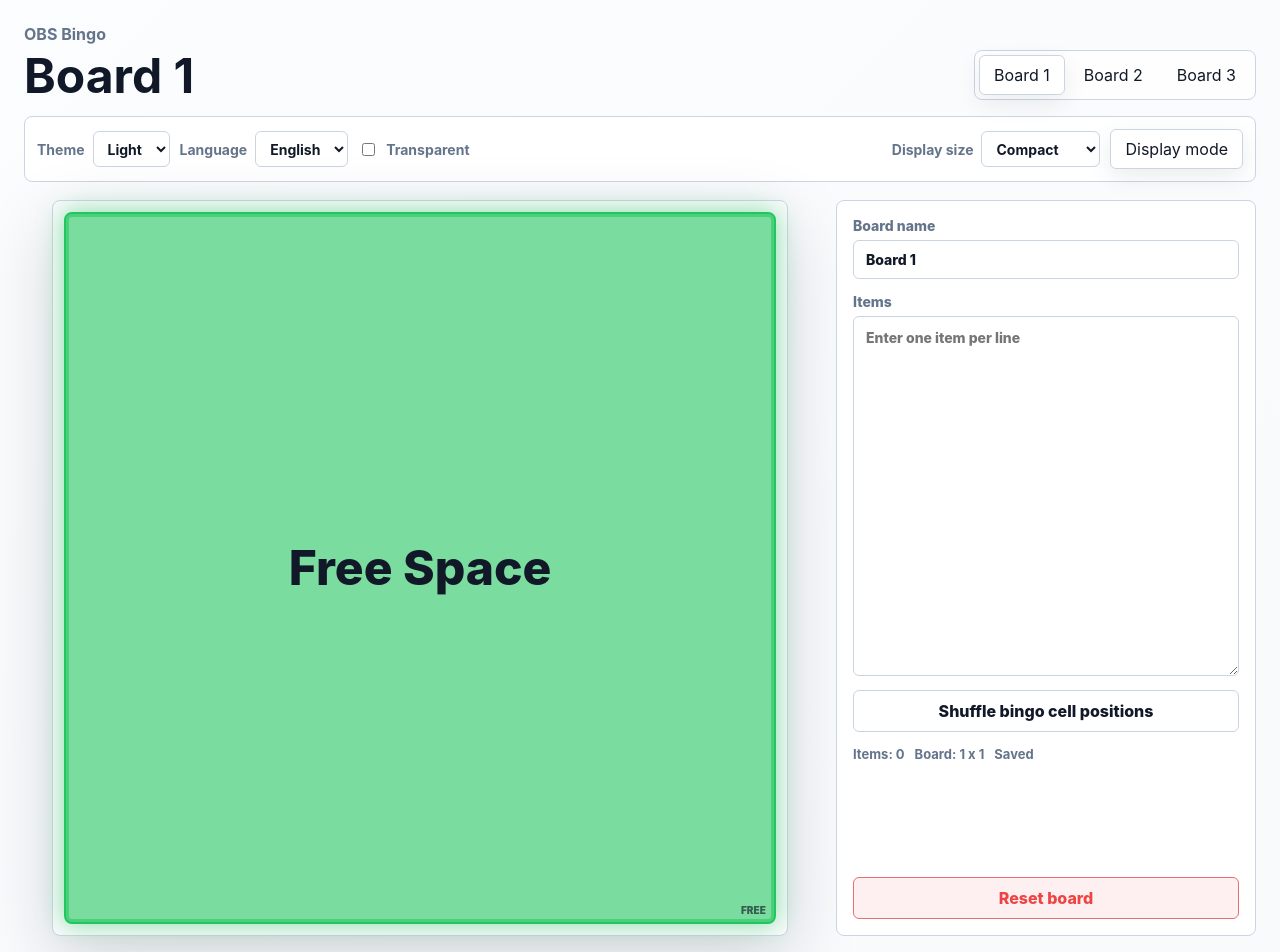
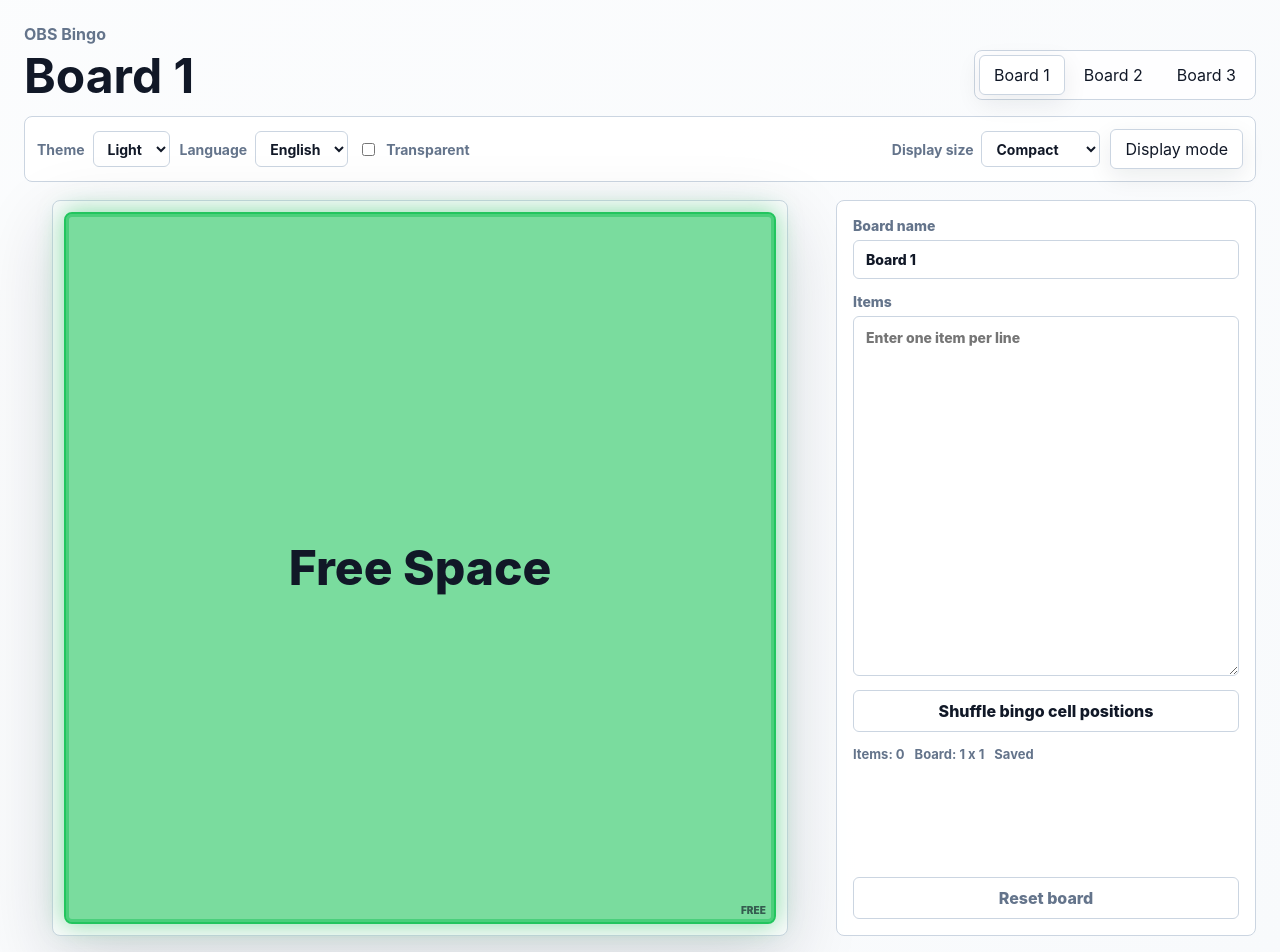
Before and after one commit to utagestudio/bingo, a React (Vite) app: page / in a window 1280 px wide. Shown: the top 952 px of the page. Built offline with nearby package versions, Linux system fonts and the light colour scheme.

Commit message:
Tone down reset button styling
初期状態に戻すボタンの見た目を控えめにしました。通常時は muted なテキストボタン風にし、ホバー時だけリセット操作だと分かるよう赤系のアクセントを出す調整にしています。

```diff
--- a/src/styles.css
+++ b/src/styles.css
@@ -406,13 +406,19 @@ input:disabled {
 .editor-panel__reset {
   min-height: 42px;
   margin-top: auto;
-  border: 1px solid color-mix(in srgb, var(--danger), var(--border) 30%);
+  border: 1px solid var(--border);
   border-radius: 6px;
   padding: 0 14px;
-  color: var(--danger);
-  background: color-mix(in srgb, var(--danger), transparent 92%);
+  color: var(--muted-text);
+  background: transparent;
   font-weight: 800;
   text-align: center;
+}
+
+.editor-panel__reset:hover {
+  color: var(--danger);
+  border-color: color-mix(in srgb, var(--danger), var(--border) 45%);
+  background: color-mix(in srgb, var(--danger), transparent 96%);
 }
 
 .editor-panel__meta {
```
